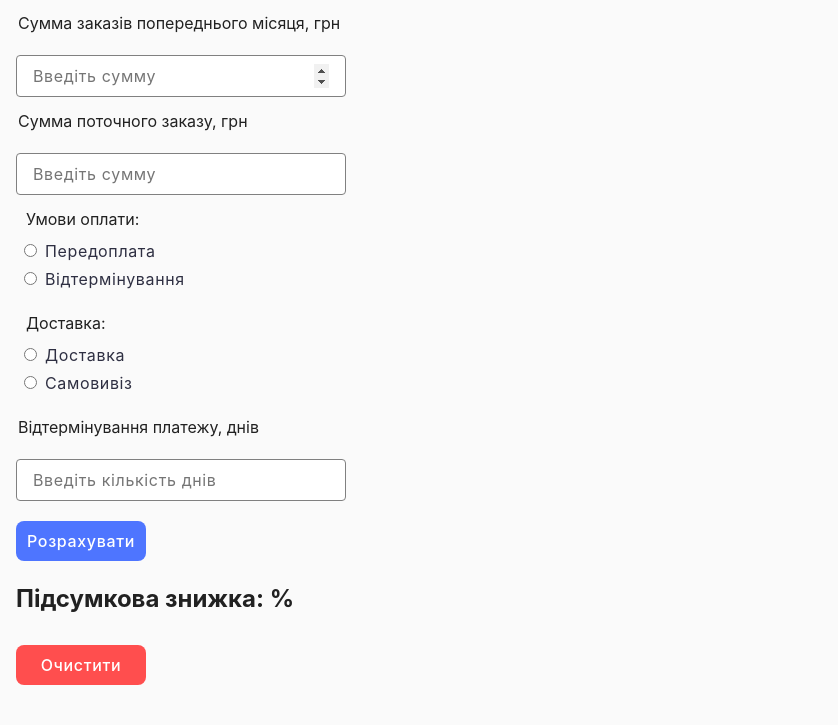
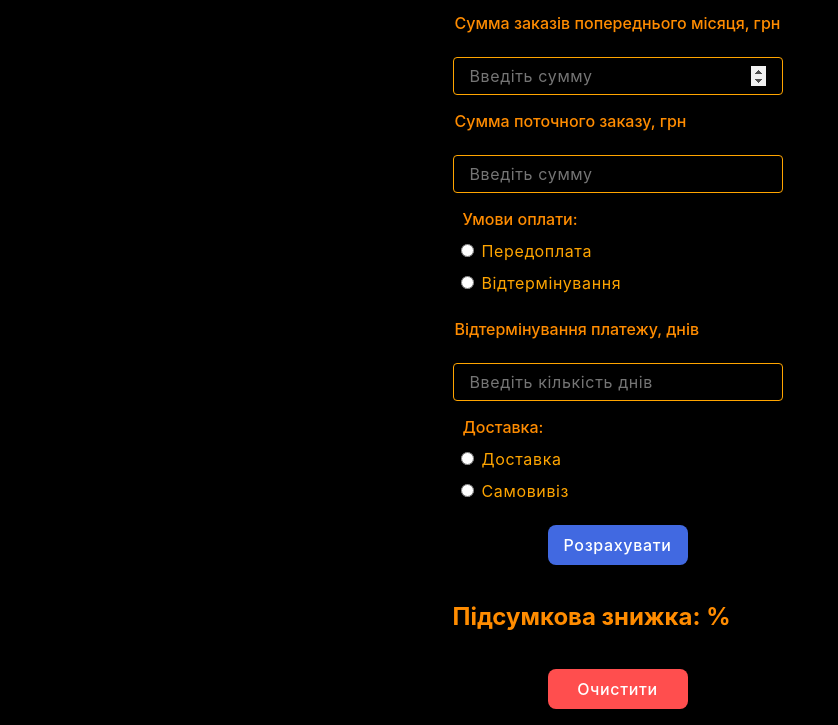
Before and after one commit to MykhailoVobolis/discount-calculator, a plain HTML site: page index.html in a window 1280 px wide. Shown: the part 80-805 px from the top of the page, without its empty margins (0-838 px from the left). Drawn offline with Linux system fonts and the light colour scheme.

Commit message:
created functionality + css

```diff
--- a/index.html
+++ b/index.html
@@ -28,6 +28,9 @@
         </div>
       </fieldset>
 
+      <legend class="group-title">Відтермінування платежу, днів</legend>
+      <input class="input-fields" type="number" name="quantity" placeholder="Введіть кількість днів" />
+
       <fieldset class="form-group">
         <legend class="group-title">Доставка:</legend>
         <div class="form-field">
@@ -40,12 +43,10 @@
         </div>
       </fieldset>
 
-      <legend class="group-title">Відтермінування платежу, днів</legend>
-      <input class="input-fields" type="number" name="quantity" placeholder="Введіть кількість днів" />
       <button type="submit">Розрахувати</button>
+      <h2>Підсумкова знижка: <span class="discount-value"></span>%</h2>
+      <button type="button" data-destroy>Очистити</button>
     </form>
-    <h2>Підсумкова знижка: <span class="discount-value"></span>%</h2>
-    <button type="button" data-destroy>Очистити</button>
     <script src="./index.js" type="module"></script>
   </body>
 </html>
--- a/index.js
+++ b/index.js
@@ -27,6 +27,11 @@ function recordLocalStorage(event) {
   discount.payment = calculateForm.elements.payment.value;
   discount.delivery = calculateForm.elements.delivery.value;
   discount.quantity = calculateForm.elements.quantity.value;
+
+  // Автоматичне встановлення нуль днів відтермінування при попередній оплаті
+  if (clientPayment.value === "передоплата") {
+    calculateForm.elements.quantity.value = 0;
+  }
   localStorage.setItem(localStorageKey, JSON.stringify(discount));
 }
 
@@ -60,7 +65,8 @@ function onClick(event) {
   // Знижка за передоплату
   if (clientPayment.value === "передоплата") {
     discountSize += 1;
-    calculateForm.elements.quantity.value = "0";
+    // calculateForm.elements.quantity.value = "0";
+    // quantityDays.value = 0;
   }
 
   // Знижка за самовивоз товару зі складу
@@ -80,7 +86,6 @@ function onClick(event) {
   }
 
   title.innerHTML = `${discountSize}`;
-  console.log(discountSize);
 }
 
 // Очищення форми, localStorage та результату
--- a/styles.css
+++ b/styles.css
@@ -7,29 +7,39 @@ input[type="radio" i] {
 }
 
 body {
-  margin: 16px;
+  margin: 16px auto;
   font-family: -apple-system, BlinkMacSystemFont, "Segoe UI", Roboto, Oxygen, Ubuntu, Cantarell, "Open Sans",
     "Helvetica Neue", sans-serif;
   -webkit-font-smoothing: antialiased;
   -moz-osx-font-smoothing: grayscale;
-  background-color: #fafafa;
+  background-color: #000000;
   color: #212121;
   line-height: 1.5;
-  max-width: 1440px;
+  max-width: 375px;
+}
+
+h1,
+h2 {
+  color: #ff8c00;
+}
+
+legend {
+  color: #ff8c00;
+  font-size: 16px;
+  font-weight: 500;
 }
 
 .calculator-form {
   display: flex;
   flex-direction: column;
-  gap: 12px;
+  gap: 14px;
   max-width: 330px;
 }
 
 label {
-  color: #2e2f42;
+  color: #ffa500;
   font-size: 16px;
   font-weight: 400;
-  line-height: 1.5;
   letter-spacing: 0.64px;
 }
 
@@ -37,26 +47,26 @@ input {
   font-family: inherit;
   display: flex;
   border-radius: 4px;
-  border: 1px solid #808080;
+  border: 1px solid #ffa500;
   outline: transparent;
   outline-offset: 4px;
-  color: #2e2f42;
+  color: #ffa500;
   font-size: 16px;
   font-weight: 400;
-  line-height: 1.5;
   letter-spacing: 0.64px;
   padding: 8px 16px;
   margin-top: 8px;
+  background-color: #000000;
 }
 
 input:hover {
-  border: 2px solid #4e75ff;
+  border: 1px solid #ff8c00;
 }
 
 .form-group {
   display: flex;
   flex-direction: column;
-  gap: 4px;
+  gap: 8px;
   padding: 8px;
   margin: 0;
   border: none;
@@ -72,16 +82,16 @@ button {
   font-family: inherit;
   border: none;
   cursor: pointer;
-  width: 130px;
+  width: 140px;
   height: 40px;
   border-radius: 8px;
-  background-color: #4e75ff;
+  background-color: #4169e1;
   color: #ffffff;
   font-size: 16px;
   font-weight: 500;
-  line-height: 1.5;
   letter-spacing: 0.64px;
-  margin-top: 8px;
+  margin-left: auto;
+  margin-right: auto;
 }
 
 button:hover {
@@ -97,5 +107,5 @@ button:hover {
 }
 
 .discount-value {
-  color: #ff4e4e;
+  color: #00bfff;
 }
```
